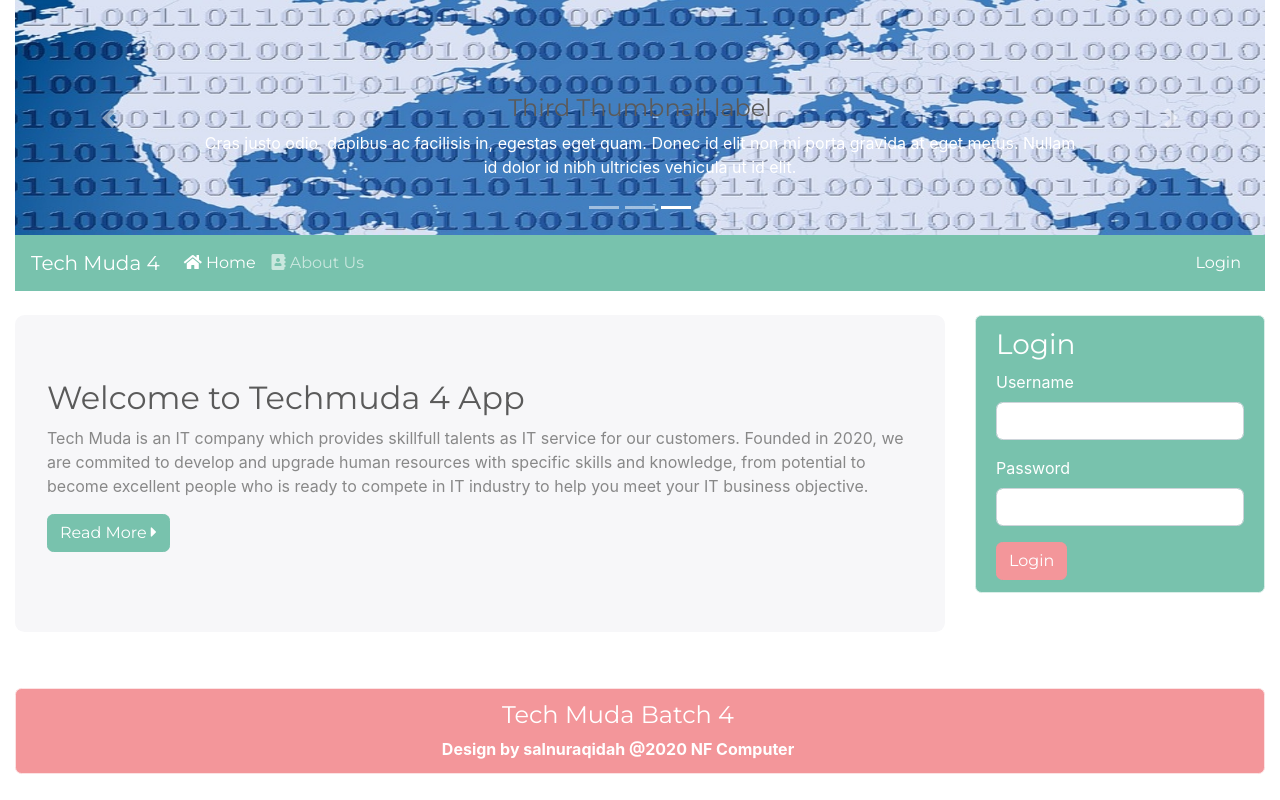
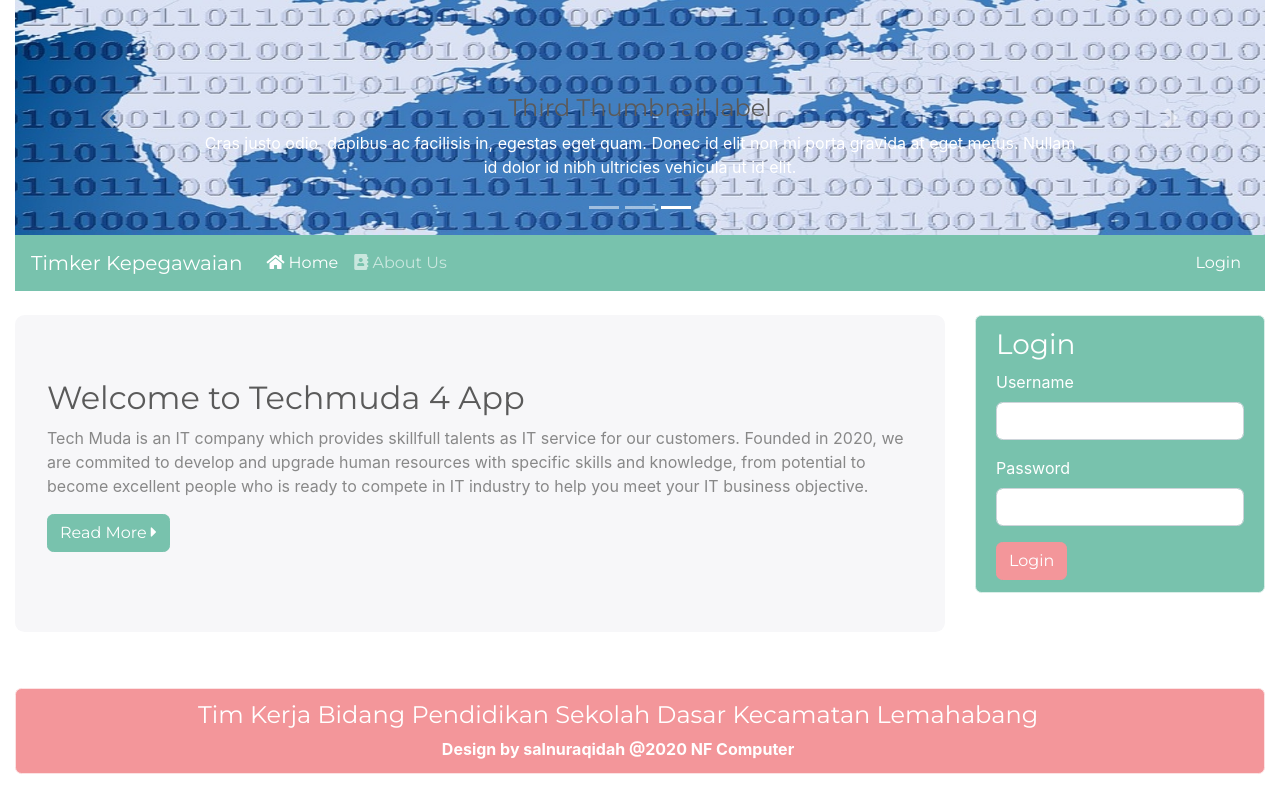
Before and after one commit to bankyan80/web-pegawai, a PHP site: page / in a window 1280 px wide. Run offline with PHP 8.4, Linux system fonts and the light colour scheme; data comes from the database, SQL or seed files in the repository.

Commit message:
Branding: Timker Kepegawaian - Tim Kerja Bidang Pendidikan SD Kec. Lemahabang

```diff
--- a/footer.php
+++ b/footer.php
@@ -2,7 +2,7 @@
 	<div class="col-md-12">
 		<div class="alert alert-dismissible alert-secondary">
 			<h4 align="center">
-				Tech Muda Batch 4
+				Tim Kerja Bidang Pendidikan Sekolah Dasar Kecamatan Lemahabang
 			</h4> <strong>
 				<center>Design by salnuraqidah @2020 NF Computer</center>
 			</strong>
--- a/header.php
+++ b/header.php
@@ -6,7 +6,7 @@
 	<meta http-equiv="X-UA-Compatible" content="IE=edge">
 	<meta name="viewport" content="width=device-width, initial-scale=1">
 
-	<title>Tech Muda 4 App</title>
+	<title>Timker Kepegawaian</title>
 
 	<meta name="description" content="Source code generated using layoutit.com">
 	<meta name="author" content="LayoutIt!">
--- a/menu.php
+++ b/menu.php
@@ -4,7 +4,7 @@
 
 			<button class="navbar-toggler" type="button" data-toggle="collapse" data-target="#bs-example-navbar-collapse-1">
 				<span class="navbar-toggler-icon"></span>
-			</button> <a class="navbar-brand" href="#">Tech Muda 4</a>
+			</button> <a class="navbar-brand" href="#">Timker Kepegawaian</a>
 			<div class="collapse navbar-collapse" id="bs-example-navbar-collapse-1">
 				<ul class="navbar-nav">
 					<li class="nav-item active">
--- a/nodejs/views/layout.ejs
+++ b/nodejs/views/layout.ejs
@@ -6,10 +6,10 @@
 	<meta http-equiv="X-UA-Compatible" content="IE=edge">
 	<meta name="viewport" content="width=device-width, initial-scale=1">
 
-	<title>Tech Muda 4 | Sistem Kepegawaian</title>
+	<title>Timker Kepegawaian</title>
 
-	<meta name="description" content="Sistem informasi kepegawaian Tech Muda 4">
-	<meta name="author" content="Tech Muda 4">
+	<meta name="description" content="Sistem informasi kepegawaian Tim Kerja Bidang Pendidikan Sekolah Dasar Kecamatan Lemahabang">
+	<meta name="author" content="Tim Kerja Bidang Pendidikan Sekolah Dasar Kecamatan Lemahabang">
 
 	<link href="/css/bootstrap.min.css" rel="stylesheet">
 	<link href="/fontawesome/css/all.css" rel="stylesheet">
--- a/nodejs/views/pages/home.ejs
+++ b/nodejs/views/pages/home.ejs
@@ -35,7 +35,7 @@
 	<div class="tm-hero">
 		<h2>Selamat Datang di Sistem Kepegawaian</h2>
 		<p>
-			Selamat datang di Sistem Informasi Kepegawaian Tech Muda 4. Aplikasi ini digunakan untuk mengelola data kepegawaian meliputi profil pegawai, presensi, kepangkatan, gaji berkala, izin & cuti, diklat, serta layanan kepegawaian lainnya.
+			Selamat datang di Sistem Informasi Kepegawaian Tim Kerja Bidang Pendidikan Sekolah Dasar Kecamatan Lemahabang. Aplikasi ini digunakan untuk mengelola data kepegawaian meliputi profil pegawai, presensi, kepangkatan, gaji berkala, izin & cuti, diklat, serta layanan kepegawaian lainnya.
 		</p>
 		<p>
 			Silakan login menggunakan akun Anda untuk mengakses seluruh menu dan layanan kepegawaian.
--- a/nodejs/views/pages/kep_kartu.ejs
+++ b/nodejs/views/pages/kep_kartu.ejs
@@ -39,7 +39,7 @@
 			</div>
 			<div class="kep-kartu-foot">
 				<span class="kep-qr"><%= p.qr %></span>
-				<em>Sistem Kepegawaian Tech Muda 4</em>
+				<em>Tim Kerja Bidang Pendidikan Sekolah Dasar Kecamatan Lemahabang</em>
 			</div>
 		</div>
 	<% }) %>
--- a/nodejs/views/pages/login_form.ejs
+++ b/nodejs/views/pages/login_form.ejs
@@ -10,7 +10,7 @@
       <i class="fas fa-users fa-3x text-primary"></i>
       <h3 class="mt-3">Selamat Datang di Sistem Kepegawaian</h3>
       <p>
-        Sistem Informasi Kepegawaian Tech Muda 4 membantu Anda mengelola data pegawai, presensi, kepangkatan, gaji berkala, izin & cuti, diklat, serta seluruh layanan kepegawaian secara terpadu.
+        Sistem Informasi Kepegawaian Tim Kerja Bidang Pendidikan Sekolah Dasar Kecamatan Lemahabang membantu Anda mengelola data pegawai, presensi, kepangkatan, gaji berkala, izin & cuti, diklat, serta seluruh layanan kepegawaian secara terpadu.
       </p>
       <p class="text-muted">Silakan login menggunakan tombol Login pada menu di atas untuk mulai mengakses seluruh layanan.</p>
     </div>
--- a/nodejs/views/partials/footer.ejs
+++ b/nodejs/views/partials/footer.ejs
@@ -2,8 +2,8 @@
 	<div class="container-fluid">
 		<div class="row align-items-center">
 			<div class="col-md-6 text-center text-md-left">
-				<div class="footer-brand">Tech Muda <span>4</span></div>
-				<div class="small mt-1">&copy; 2020&ndash;2026 Tech Muda Batch 4. All rights reserved.</div>
+				<div class="footer-brand">Timker <span>Kepegawaian</span></div>
+				<div class="small mt-1">&copy; Tim Kerja Bidang Pendidikan Sekolah Dasar Kecamatan Lemahabang</div>
 			</div>
 			<div class="col-md-6 text-center text-md-right small">
 				Design by <a href="/?hal=aboutus">salnuraqidah</a> &mdash; NF Computer
--- a/nodejs/views/partials/menu.ejs
+++ b/nodejs/views/partials/menu.ejs
@@ -3,7 +3,7 @@
 		<span class="navbar-toggler-icon"></span>
 	</button>
 	<a class="navbar-brand" href="/?hal=home">
-		<i class="fas fa-chart-line"></i> Tech Muda 4
+		<i class="fas fa-chart-line"></i> Timker Kepegawaian
 	</a>
 	<div class="collapse navbar-collapse" id="tm-navbar">
 		<ul class="navbar-nav mr-auto">
--- a/package.json
+++ b/package.json
@@ -2,7 +2,7 @@
   "name": "web-pegawai",
   "version": "1.0.0",
   "private": true,
-  "description": "Sistem Kepegawaian - Tech Muda 4 (Express on Vercel)",
+  "description": "Timker Kepegawaian - Tim Kerja Bidang Pendidikan Sekolah Dasar Kecamatan Lemahabang (Express on Vercel)",
   "main": "api/index.js",
   "scripts": {
     "start": "node nodejs/app.js",
```
